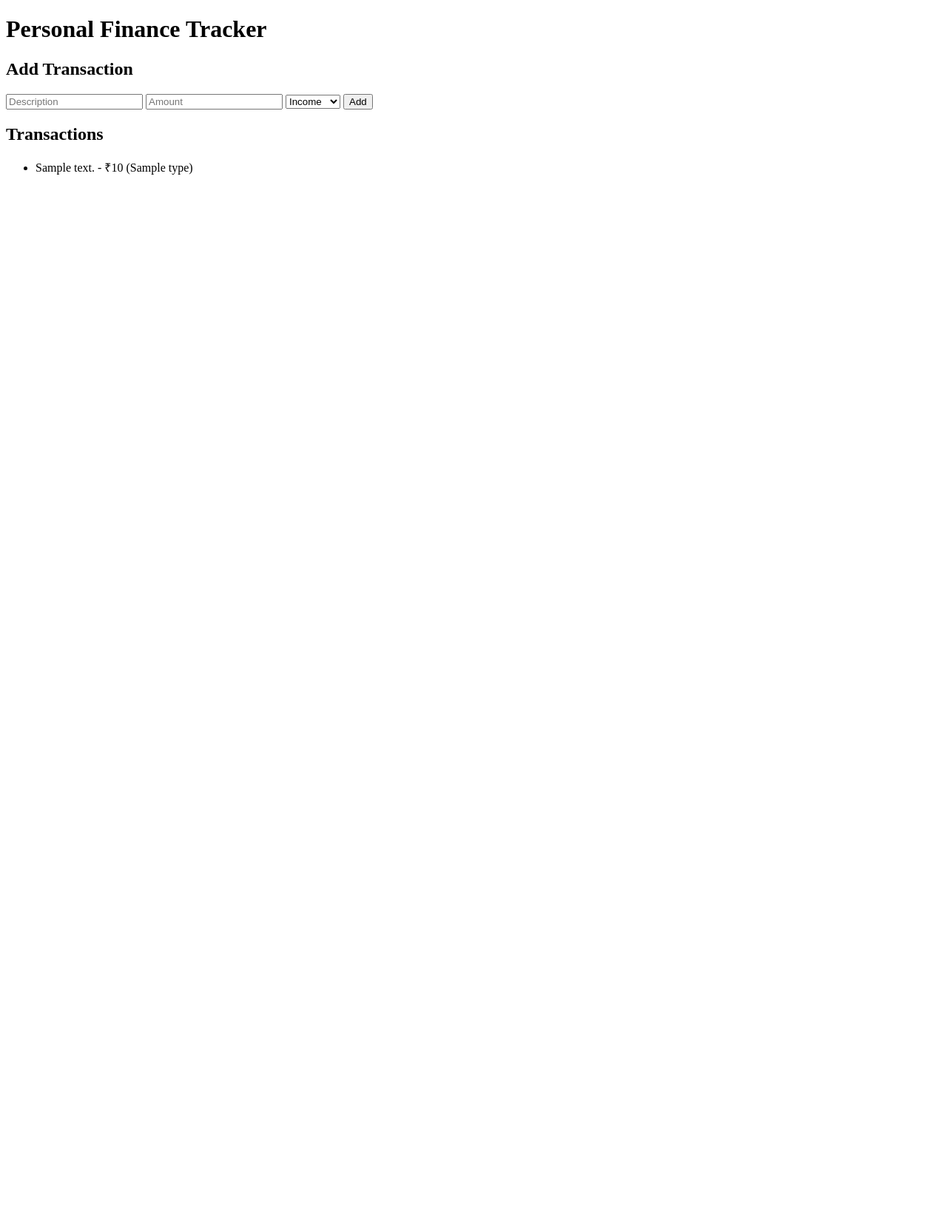
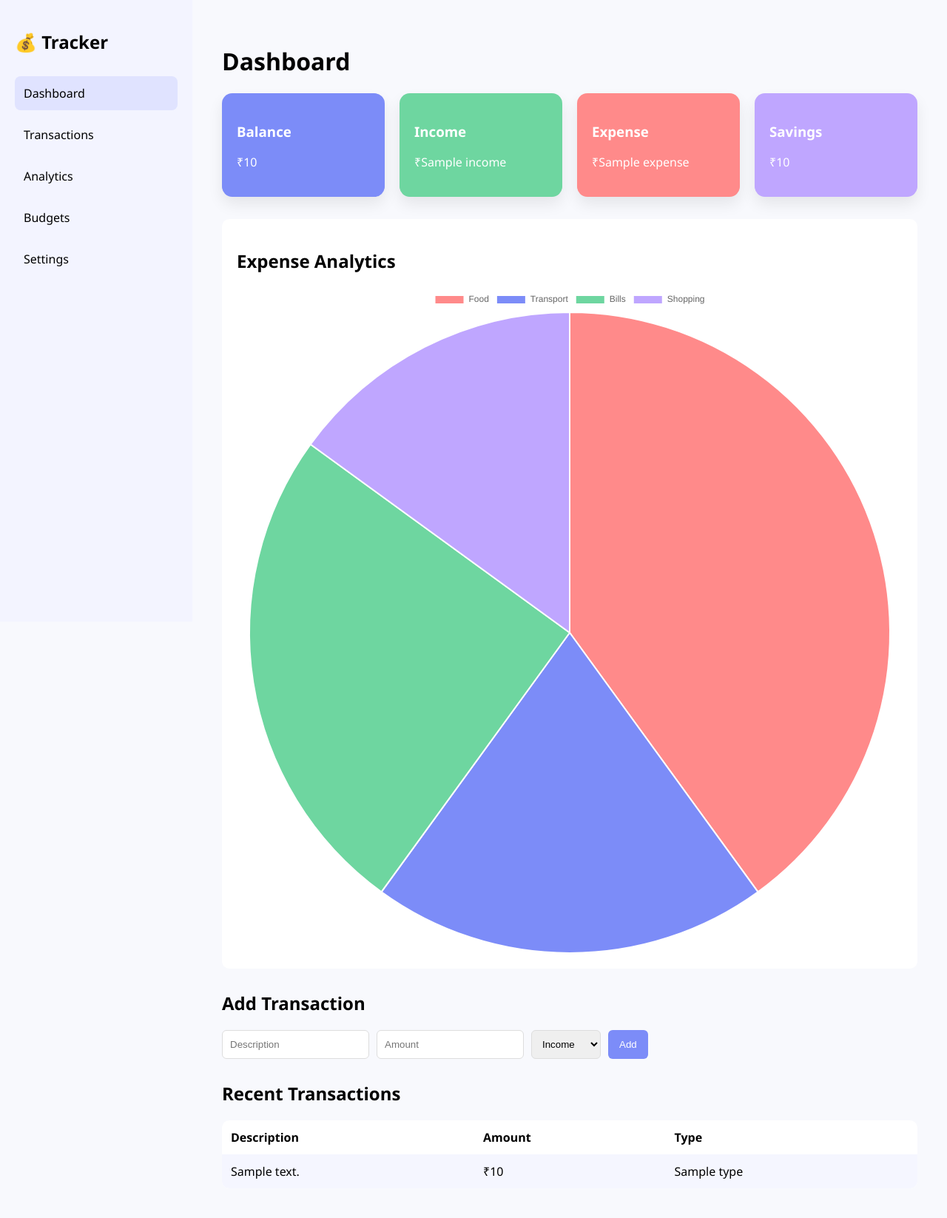
Before and after one commit to NitmreBlde/Personal-Finance-Tracker, a Flask app: template templates/index.html in a window 1280 px wide. Shown: the whole page at 74% size. Before the commit the page ends 236 px from the top, so only its background shows below. Run offline with Flask 3, Linux system fonts and the light colour scheme; the template is opened without the code that fills it: most values are stand-ins (such as "Sample title", 1, 10 or a date in 2020).

Commit message:
Refactor index.html for improved layout and title
Updated the title and header for the finance tracker. Enhanced the layout by adding a sidebar and a transactions table.

```diff
--- a/templates/index.html
+++ b/templates/index.html
@@ -1,42 +1,129 @@
 <!DOCTYPE html>
 <html>
+<head>
 
-<head>
-    <title>Personal Finance Tracker</title>
+<title>Finance Tracker</title>
+
+<link rel="stylesheet" href="{{ url_for('static', filename='style.css') }}">
+
+<script src="https://cdn.jsdelivr.net/npm/chart.js"></script>
+
 </head>
 
 <body>
 
-<h1>Personal Finance Tracker</h1>
+<div class="container">
+
+<!-- SIDEBAR -->
+
+<div class="sidebar">
+
+<h2>💰 Tracker</h2>
+
+<ul>
+
+<li class="active">Dashboard</li>
+<li>Transactions</li>
+<li>Analytics</li>
+<li>Budgets</li>
+<li>Settings</li>
+
+</ul>
+
+</div>
+
+<!-- MAIN -->
+
+<div class="main">
+
+<h1>Dashboard</h1>
+
+<!-- CARDS -->
+
+<div class="cards">
+
+<div class="card balance">
+<h3>Balance</h3>
+<p>₹{{ balance }}</p>
+</div>
+
+<div class="card income">
+<h3>Income</h3>
+<p>₹{{ income }}</p>
+</div>
+
+<div class="card expense">
+<h3>Expense</h3>
+<p>₹{{ expense }}</p>
+</div>
+
+<div class="card savings">
+<h3>Savings</h3>
+<p>₹{{ balance }}</p>
+</div>
+
+</div>
+
+<!-- CHART -->
+
+<div class="chart-container">
+
+<h2>Expense Analytics</h2>
+
+<canvas id="expenseChart"></canvas>
+
+</div>
+
+<!-- ADD TRANSACTION -->
 
 <h2>Add Transaction</h2>
 
-<form method="POST">
+<form method="POST" class="form">
 
 <input type="text" name="description" placeholder="Description" required>
 
 <input type="number" name="amount" placeholder="Amount" required>
 
 <select name="type">
+
 <option value="Income">Income</option>
 <option value="Expense">Expense</option>
+
 </select>
 
 <button type="submit">Add</button>
 
 </form>
 
-<h2>Transactions</h2>
+<!-- TRANSACTIONS -->
 
-<ul>
+<h2>Recent Transactions</h2>
+
+<table>
+
+<tr>
+<th>Description</th>
+<th>Amount</th>
+<th>Type</th>
+</tr>
+
 {% for t in transactions %}
 
-<li>
-{{ t.description }} - ₹{{ t.amount }} ({{ t.type }})
-</li>
+<tr>
+<td>{{ t.description }}</td>
+<td>₹{{ t.amount }}</td>
+<td>{{ t.type }}</td>
+</tr>
 
 {% endfor %}
-</ul>
+
+</table>
+
+</div>
+
+</div>
+
+<script src="{{ url_for('static', filename='script.js') }}"></script>
 
 </body>
 </html>
```
